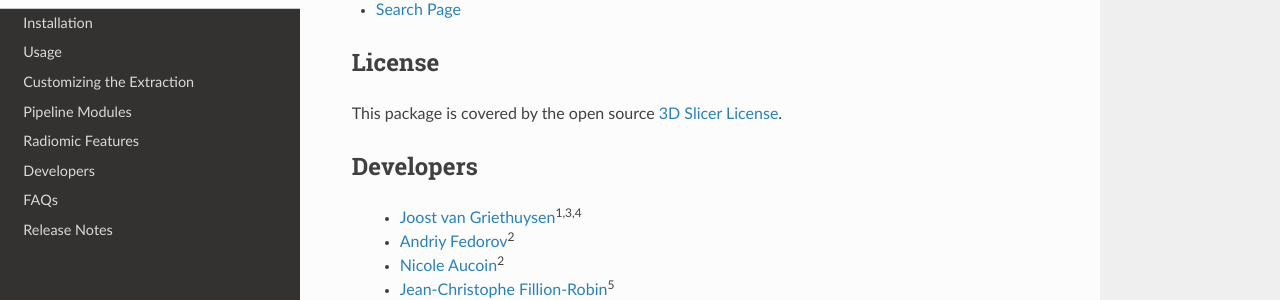
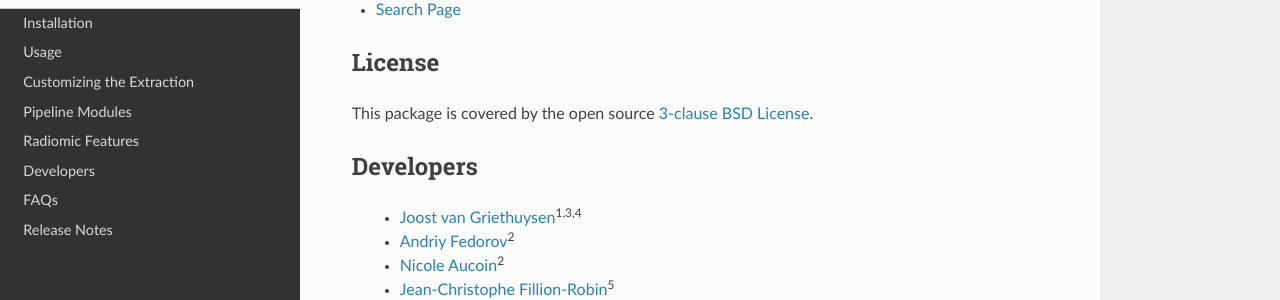
Before and after one commit to AIM-Harvard/pyradiomics, a Sphinx documentation site: the page built from docs/index.rst, in a window 1280 px wide and 900 px high, scrolled down 3307 px. Shown: the part 154-454 px from the top of the window. Built offline with Sphinx 7.4.7 and the Read the Docs theme 2.0.0, drawn with Linux system fonts in a browser that asks for light colours.

Commit message:
LICENSE: Update license to 3-clause BSD

```diff
--- a/docs/index.rst
+++ b/docs/index.rst
@@ -119,7 +119,7 @@ Pyradiomics Indices and Tables
 License
 -------
 
-This package is covered by the open source `3D Slicer License <https://github.com/Radiomics/pyradiomics/blob/master/LICENSE.txt>`_.
+This package is covered by the open source `3-clause BSD License <https://github.com/Radiomics/pyradiomics/blob/master/LICENSE.txt>`_.
 
 Developers
 ----------
```
Also changed, not shown: README.md (+1 -1 lines), LICENSE.txt.
